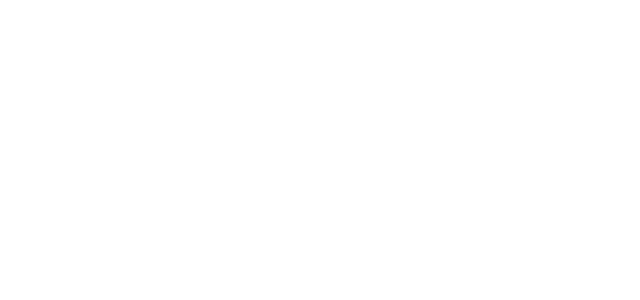
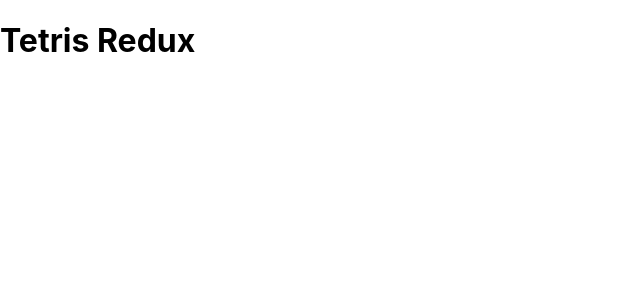
Before and after one commit to lougoncharenko/ACS-3330-color-challenge, a React (Create React App) app: page / in a window 1280 px wide. Shown: the top 300 px of the page, without its empty margins (0-640 px from the left). Built offline with nearby package versions, Linux system fonts and the light colour scheme.

Commit message:
project set up

```diff
--- a/package.json
+++ b/package.json
@@ -3,11 +3,13 @@
   "version": "0.1.0",
   "private": true,
   "dependencies": {
+    "@reduxjs/toolkit": "^2.1.0",
     "@testing-library/jest-dom": "^5.17.0",
     "@testing-library/react": "^13.4.0",
     "@testing-library/user-event": "^13.5.0",
     "react": "^18.2.0",
     "react-dom": "^18.2.0",
+    "react-redux": "^9.1.0",
     "react-scripts": "5.0.1",
     "web-vitals": "^2.1.4"
   },
--- a/src/App.js
+++ b/src/App.js
@@ -2,7 +2,10 @@
 
 function App() {
   return (
-    <div>
+    <div className="App">
+      <header className="App-header">
+        <h1 className="App-title">Tetris Redux</h1>
+      </header>
     </div>
   );
 }
```
Also changed, not shown: 1 other file (tests, documents, lock files or other folders).
